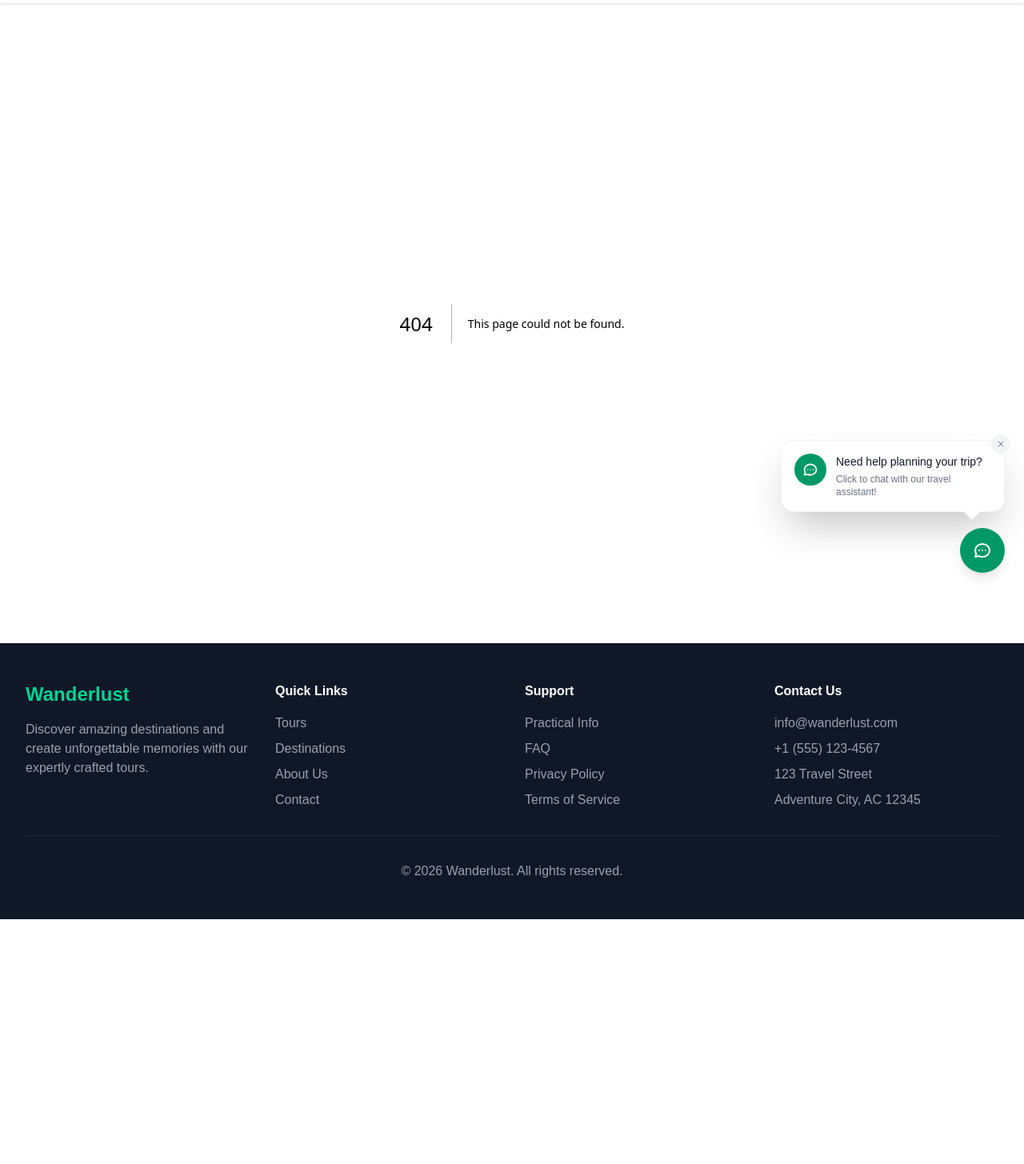
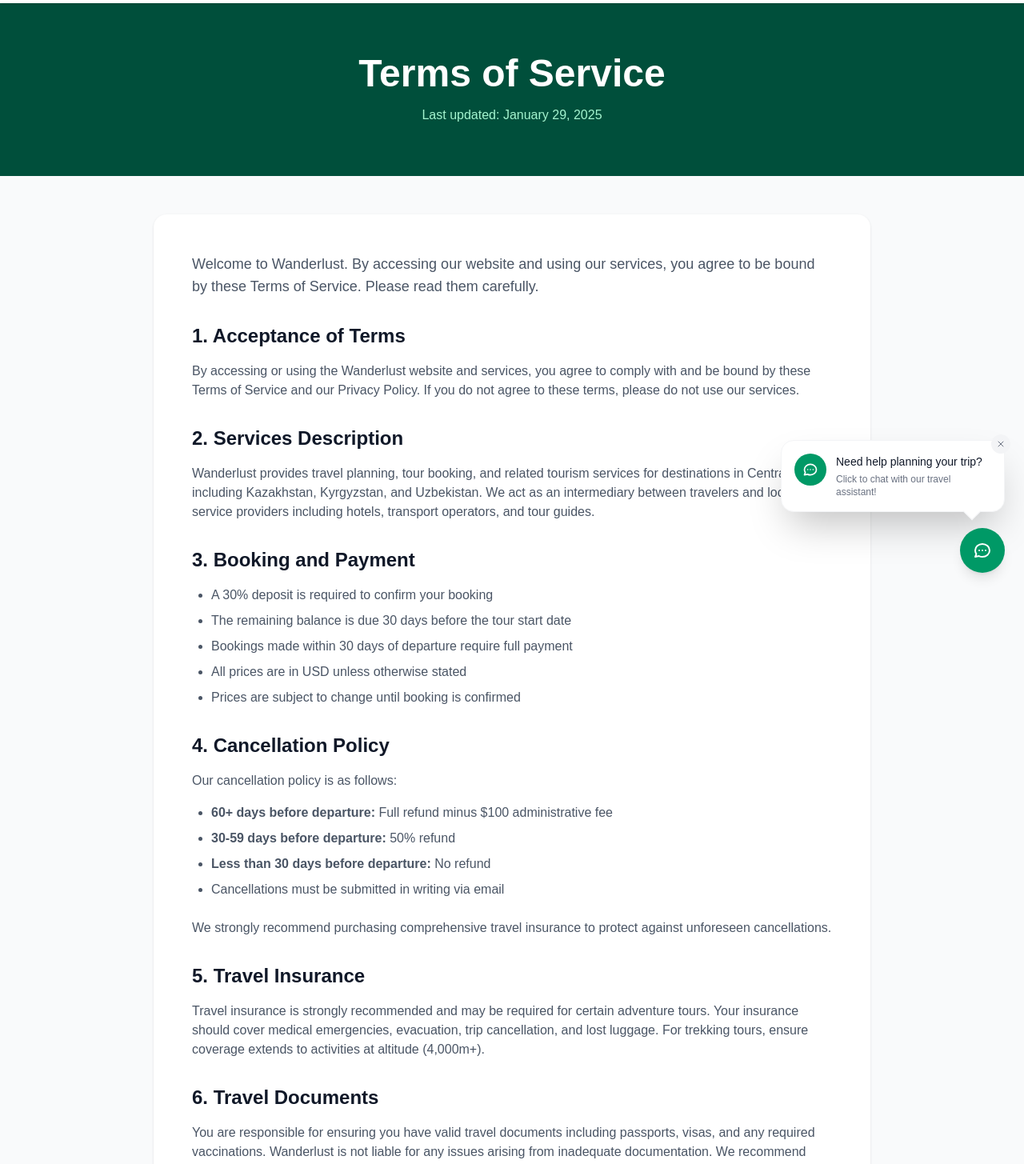
Before and after one commit to ErkDev99/Bismillah-thesis-khair-in-shaa-Allah, a Next.js app: page /terms in a window 1280 px wide. Before the commit this address had no page. Shown: the part 60-1515 px from the top of the page at 80% size. Before the commit the page ends 1209 px from the top, so only its background shows below. Built offline with nearby package versions, Linux system fonts and the light colour scheme.

Commit message:
Added src/app/terms/ file

```diff
--- /dev/null
+++ b/src/app/terms/page.tsx
@@ -0,0 +1,136 @@
+// src/app/terms/page.tsx
+import Link from "next/link";
+import type { Metadata } from "next";
+
+export const metadata: Metadata = {
+  title: "Terms of Service | Wanderlust",
+  description: "Terms and conditions for using Wanderlust travel services and website.",
+};
+
+export default function TermsOfServicePage() {
+  return (
+    <div className="min-h-screen bg-gray-50">
+      {/* Hero */}
+      <section className="bg-emerald-900 text-white py-16 px-4">
+        <div className="max-w-4xl mx-auto text-center">
+          <h1 className="text-4xl md:text-5xl font-bold mb-4">Terms of Service</h1>
+          <p className="text-emerald-200">Last updated: January 29, 2025</p>
+        </div>
+      </section>
+
+      {/* Content */}
+      <section className="py-12 px-4">
+        <div className="max-w-4xl mx-auto bg-white rounded-2xl shadow-sm p-8 md:p-12">
+          <div className="prose prose-gray max-w-none">
+            <p className="text-gray-600 mb-8 text-lg">
+              Welcome to Wanderlust. By accessing our website and using our services, you agree to be bound by these Terms of Service. Please read them carefully.
+            </p>
+
+            <h2 className="text-2xl font-bold text-gray-900 mt-8 mb-4">1. Acceptance of Terms</h2>
+            <p className="text-gray-600 mb-6">
+              By accessing or using the Wanderlust website and services, you agree to comply with and be bound by these Terms of Service and our Privacy Policy. If you do not agree to these terms, please do not use our services.
+            </p>
+
+            <h2 className="text-2xl font-bold text-gray-900 mt-8 mb-4">2. Services Description</h2>
+            <p className="text-gray-600 mb-6">
+              Wanderlust provides travel planning, tour booking, and related tourism services for destinations in Central Asia, including Kazakhstan, Kyrgyzstan, and Uzbekistan. We act as an intermediary between travelers and local service providers including hotels, transport operators, and tour guides.
+            </p>
+
+            <h2 className="text-2xl font-bold text-gray-900 mt-8 mb-4">3. Booking and Payment</h2>
+            <ul className="list-disc pl-6 text-gray-600 mb-6 space-y-2">
+              <li>A 30% deposit is required to confirm your booking</li>
+              <li>The remaining balance is due 30 days before the tour start date</li>
+              <li>Bookings made within 30 days of departure require full payment</li>
+              <li>All prices are in USD unless otherwise stated</li>
+              <li>Prices are subject to change until booking is confirmed</li>
+            </ul>
+
+            <h2 className="text-2xl font-bold text-gray-900 mt-8 mb-4">4. Cancellation Policy</h2>
+            <p className="text-gray-600 mb-4">Our cancellation policy is as follows:</p>
+            <ul className="list-disc pl-6 text-gray-600 mb-6 space-y-2">
+              <li><strong>60+ days before departure:</strong> Full refund minus $100 administrative fee</li>
+              <li><strong>30-59 days before departure:</strong> 50% refund</li>
+              <li><strong>Less than 30 days before departure:</strong> No refund</li>
+              <li>Cancellations must be submitted in writing via email</li>
+            </ul>
+            <p className="text-gray-600 mb-6">
+              We strongly recommend purchasing comprehensive travel insurance to protect against unforeseen cancellations.
+            </p>
+
+            <h2 className="text-2xl font-bold text-gray-900 mt-8 mb-4">5. Travel Insurance</h2>
+            <p className="text-gray-600 mb-6">
+              Travel insurance is strongly recommended and may be required for certain adventure tours. Your insurance should cover medical emergencies, evacuation, trip cancellation, and lost luggage. For trekking tours, ensure coverage extends to activities at altitude (4,000m+).
+            </p>
+
+            <h2 className="text-2xl font-bold text-gray-900 mt-8 mb-4">6. Travel Documents</h2>
+            <p className="text-gray-600 mb-6">
+              You are responsible for ensuring you have valid travel documents including passports, visas, and any required vaccinations. Wanderlust is not liable for any issues arising from inadequate documentation. We recommend checking entry requirements at least 8 weeks before travel.
+            </p>
+
+            <h2 className="text-2xl font-bold text-gray-900 mt-8 mb-4">7. Health and Fitness</h2>
+            <p className="text-gray-600 mb-6">
+              Some tours require a reasonable level of fitness. You are responsible for assessing your own fitness for your chosen tour and disclosing any medical conditions that may affect your participation. We reserve the right to exclude participants whose condition may pose a risk to themselves or others.
+            </p>
+
+            <h2 className="text-2xl font-bold text-gray-900 mt-8 mb-4">8. Itinerary Changes</h2>
+            <p className="text-gray-600 mb-6">
+              While we make every effort to operate tours as described, we reserve the right to modify itineraries due to weather conditions, safety concerns, local regulations, or circumstances beyond our control. Alternative arrangements of similar value will be provided where possible.
+            </p>
+
+            <h2 className="text-2xl font-bold text-gray-900 mt-8 mb-4">9. Limitation of Liability</h2>
+            <p className="text-gray-600 mb-6">
+              Wanderlust acts as an agent for hotels, transport providers, and other service suppliers. We are not liable for any injury, damage, loss, delay, or inconvenience caused by these third parties or by events beyond our reasonable control, including but not limited to natural disasters, civil unrest, or pandemic restrictions.
+            </p>
+
+            <h2 className="text-2xl font-bold text-gray-900 mt-8 mb-4">10. Intellectual Property</h2>
+            <p className="text-gray-600 mb-6">
+              All content on this website, including text, images, logos, and design, is owned by Wanderlust or our licensors and is protected by copyright laws. You may not reproduce, distribute, or use any content without our written permission.
+            </p>
+
+            <h2 className="text-2xl font-bold text-gray-900 mt-8 mb-4">11. User Conduct</h2>
+            <p className="text-gray-600 mb-4">When using our website and services, you agree not to:</p>
+            <ul className="list-disc pl-6 text-gray-600 mb-6 space-y-2">
+              <li>Provide false or misleading information</li>
+              <li>Use the website for any unlawful purpose</li>
+              <li>Attempt to interfere with the website&apos;s operation</li>
+              <li>Infringe on the rights of others</li>
+            </ul>
+
+            <h2 className="text-2xl font-bold text-gray-900 mt-8 mb-4">12. Governing Law</h2>
+            <p className="text-gray-600 mb-6">
+              These Terms of Service shall be governed by and construed in accordance with applicable laws. Any disputes arising from these terms shall be resolved through good-faith negotiation or, if necessary, binding arbitration.
+            </p>
+
+            <h2 className="text-2xl font-bold text-gray-900 mt-8 mb-4">13. Changes to Terms</h2>
+            <p className="text-gray-600 mb-6">
+              We reserve the right to modify these terms at any time. Changes will be effective immediately upon posting to this page. Your continued use of our services after changes constitutes acceptance of the modified terms.
+            </p>
+
+            <h2 className="text-2xl font-bold text-gray-900 mt-8 mb-4">14. Contact Information</h2>
+            <p className="text-gray-600 mb-4">
+              For questions about these Terms of Service, please contact us:
+            </p>
+            <ul className="list-none text-gray-600 mb-6 space-y-2">
+              <li><strong>Email:</strong> legal@wanderlust.com</li>
+              <li><strong>Phone:</strong> +1 (555) 123-4567</li>
+              <li><strong>Address:</strong> 123 Travel Street, Adventure City, AC 12345</li>
+            </ul>
+          </div>
+
+          {/* Back Link */}
+          <div className="mt-12 pt-8 border-t">
+            <Link
+              href="/"
+              className="inline-flex items-center gap-2 text-emerald-600 hover:text-emerald-700 font-medium"
+            >
+              <svg className="w-5 h-5" fill="none" stroke="currentColor" viewBox="0 0 24 24">
+                <path strokeLinecap="round" strokeLinejoin="round" strokeWidth={2} d="M15 19l-7-7 7-7" />
+              </svg>
+              Back to Home
+            </Link>
+          </div>
+        </div>
+      </section>
+    </div>
+  );
+}
```
